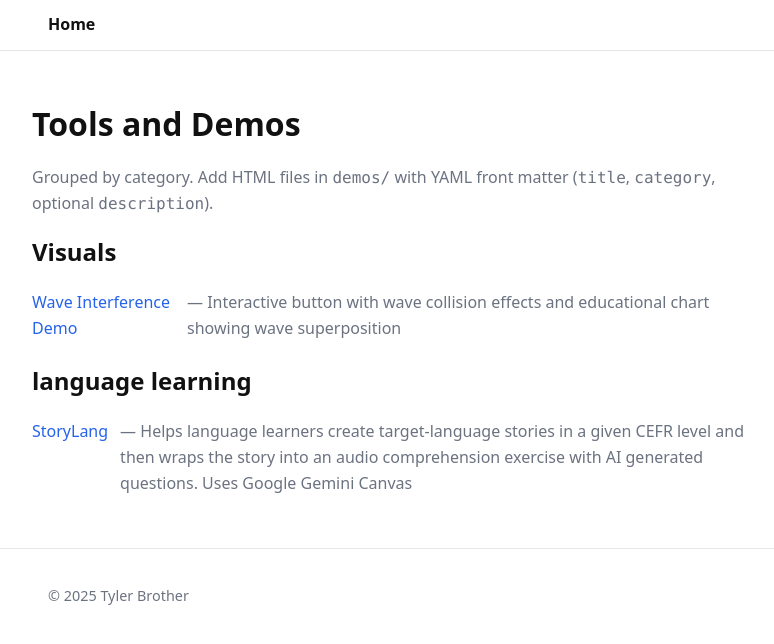
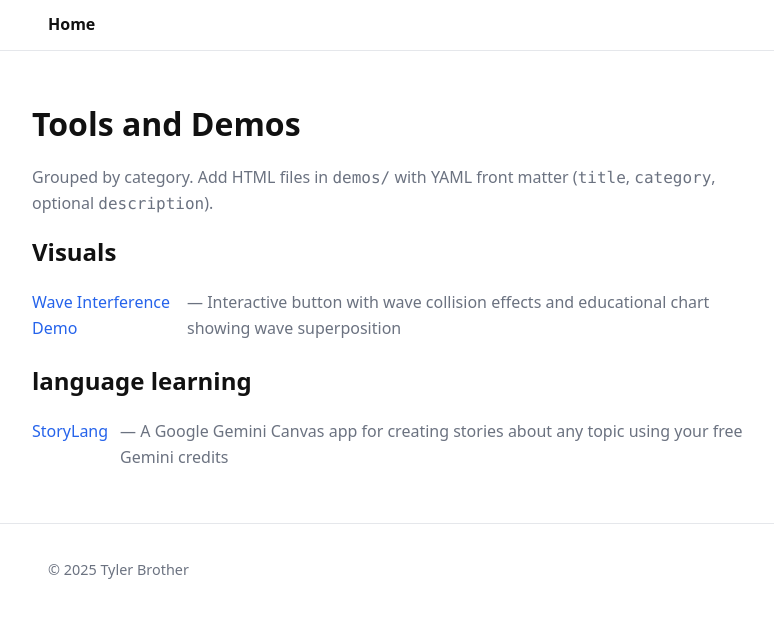
Before and after one commit to possibly/tools-demos, a Jekyll site: the page built from index.html, in a window 1280 px wide. Shown: the top 644 px of the page, without its empty margins (248-1022 px from the left). Built offline with Jekyll 4.4.1, drawn with Linux system fonts in a browser that asks for light colours; some of the changed lines change nothing that is shown.

Commit message:
blog about storylang

```diff
--- a/demos/storylang.html
+++ b/demos/storylang.html
@@ -1,12 +1,26 @@
 ---
 title: StoryLang
 category: language learning
-description: Helps language learners create target-language stories in a given CEFR level and then wraps the story into an audio comprehension exercise with AI generated questions. Uses Google Gemini Canvas
-redirect_to: https://g.co/gemini/share/542a0d85aec0
+description: A Google Gemini Canvas app for creating stories about any topic using your free Gemini credits
+layout: demo
 ---
 
-<script>
-  window.location.replace("{{ page.redirect_to }}");
-</script>
+<div class="demo-header">
+  <a href="https://g.co/gemini/share/773c69313797" class="app-link">Open StoryLang App</a>
+</div>
 
-<p>If you are not redirected automatically, <a href="{{ page.redirect_to }}">click here to access StoryLang</a>.</p>
+## About StoryLang
+
+StoryLang ideally helps users generate and share AI-generated stories that are about topics that interest them at the appropriate CEFR level in the language they are trying to learn. To facilitate listening snd reading comprehension, it also generates fairly high quality AI audio clips of those stories and AI reading comprehension questions. This hopefully supports learning a language by extensive reading, which suggests that reading/listening to engaging material that you can understand 95%-ish of will naturally lead to a deeper ynderstandinf of the language. Oh, and its entirely free, as in 0 cost to myself or end users and as in open source, thanks to Google Gemini Canvas.
+
+## How it works
+You sign in with your Google account, enter a topic you want a story about, and Gemini generates the story for you using your free credits.
+
+Users will then see that their story is split into sections: snippets of the story (like the first 3 sentences) and a reading comprehension quiz about that section. Users can also listen to Gemini read them that story section in their target language by clicking the headphones icon in that section.
+
+Lastly, thanks to Google's free integration of Firebase in Gemini Canvas, the app supports sharing your stories with others. Alternatively, you can just save your story for your own personal use later. Or, not save your story at all.
+
+## How I use it
+I have been traveling around Mexico City for the first time and my inability to connect with the amazing people here frustrated me. This app has helped me turn my fantasies of engagement with the people around me into stories that i can use to improve my Spanish. Stories about talking with the friendly cafe owner or taking a Spanish-language tour of the pyramides in Teotihuacán are emotionally meaningfull to me right now, and setting the target CEFR level to A2 allows me to more effortlessly enjoy learning through repeated usage of vocab and grammatical constructions.
+
+I find the story quality to be ok enough since I am choosing meaningful topics. I have found that you can greatly steer the AI to produce all sorts of stories (focus on dialogue, a unique situation, an interesting cast of characters, paste in a news article, use your favorite pre-existing characters, etc). Perhaps there are some really great stories for you and your language level if you can find the right prompts.
```
